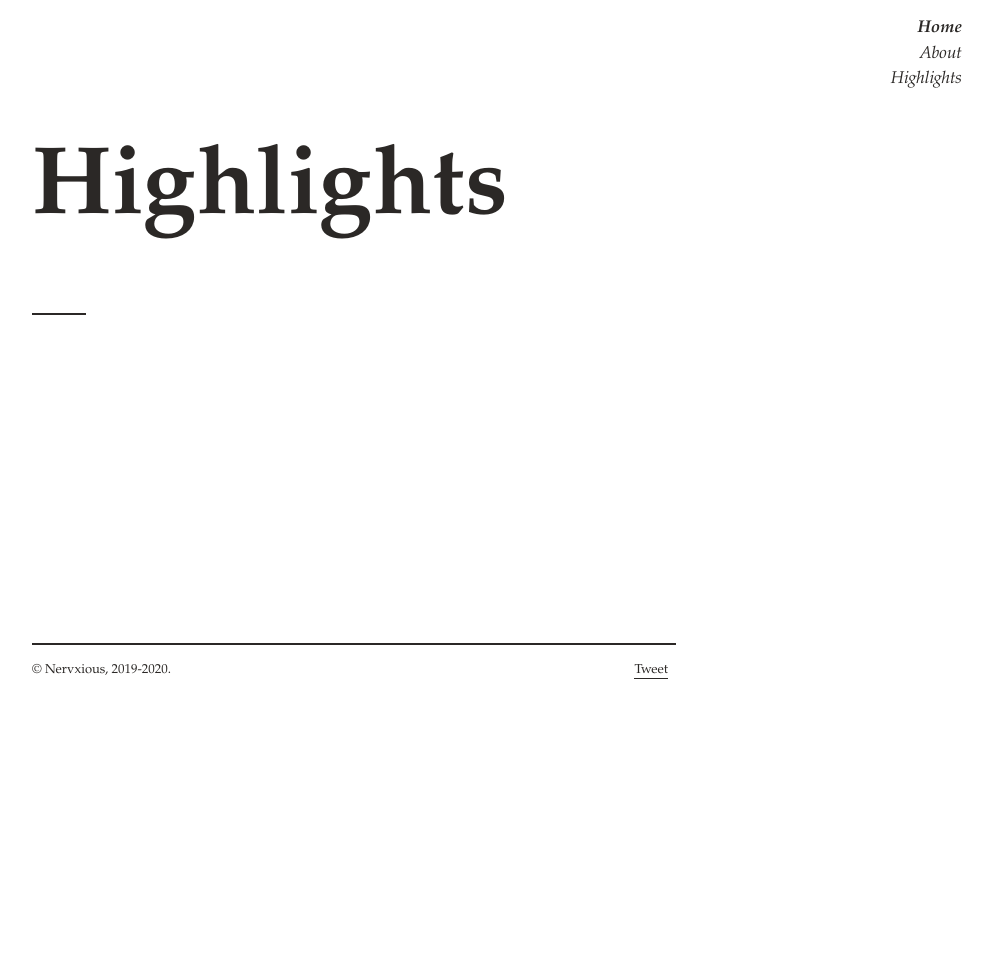
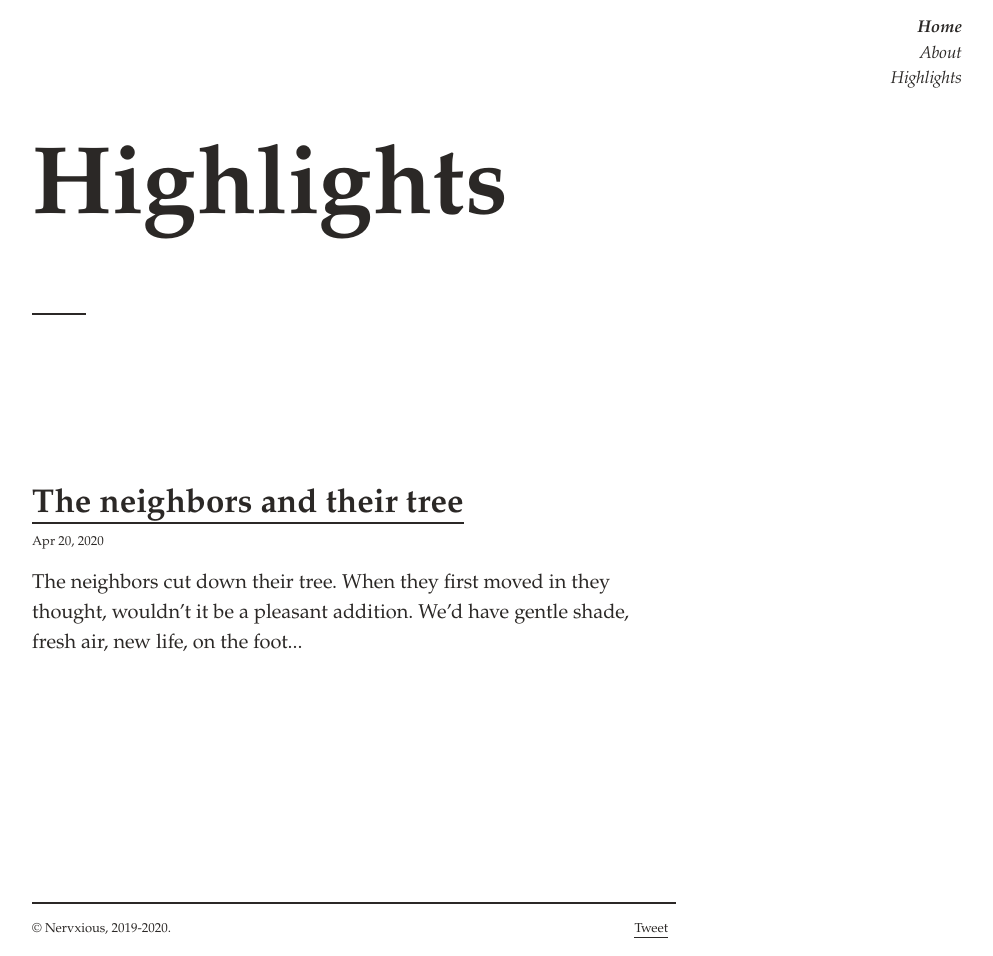
Before and after one commit to svvchen/nervxious, a Jekyll site: the page built from highlights.html, in a window 1280 px wide. Shown: the whole page, without its empty margins (286-1279 px from the left). Built offline with Jekyll 4.4.1, drawn with Linux system fonts in a browser that asks for light colours; comment, search, counter and statistics services are not loaded; before the commit the page ends 900 px from its top, so only the background shows below that.

Commit message:
Update 2020-04-19-tree.markdown

```diff
--- a/_posts/2020-04-19-tree.markdown
+++ b/_posts/2020-04-19-tree.markdown
@@ -2,7 +2,7 @@
 layout: post
 title: The neighbors and their tree
 date:   2020-04-19 20:26:58 -0700
-categories: highlights, poems
+categories: highlights poems
 ---
 ![truncated trees in the neighborhood](https://raw.githubusercontent.com/svvchen/nervxious/gh-pages/assets/images/tree.jpg)
 
```
